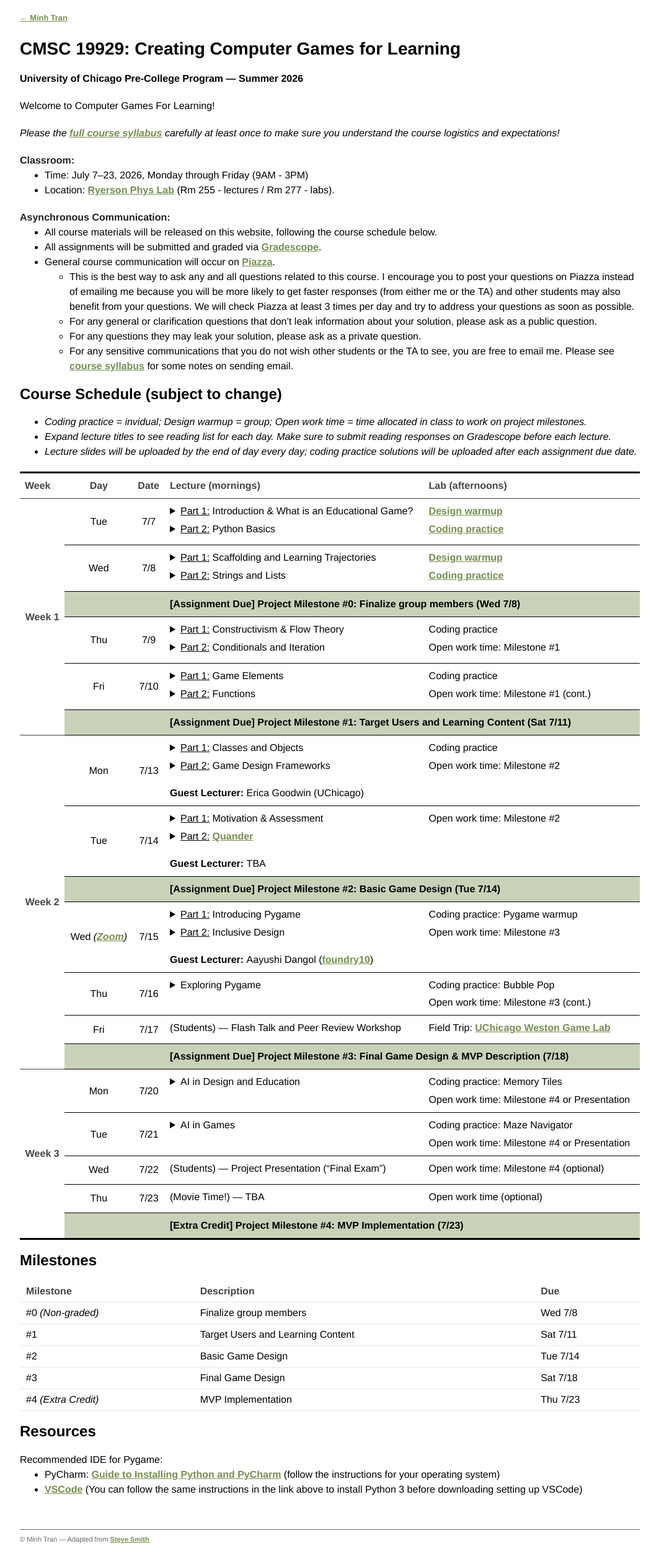
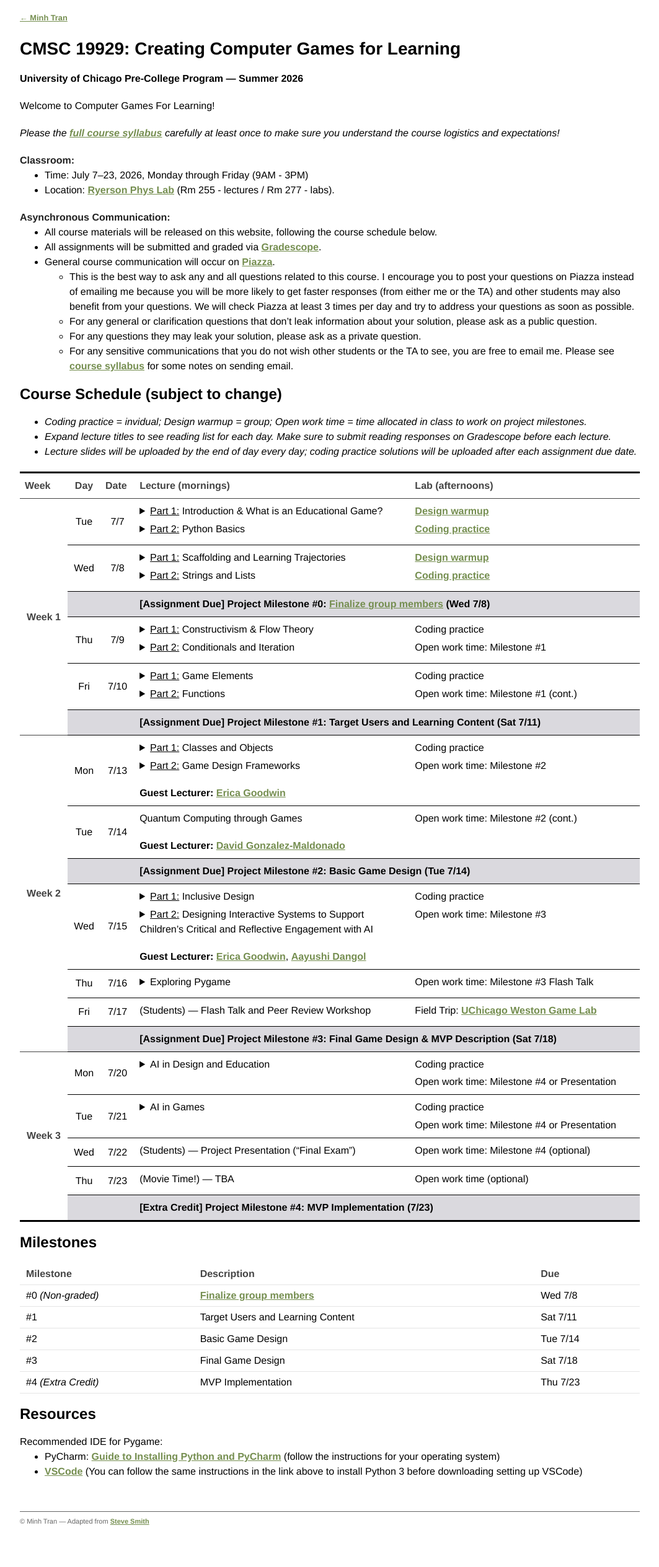
Before and after one commit to ngminhtran/ngminhtran.github.io, a Jekyll site: the page built from teaching/cgl/index.md, in a window 1280 px wide. Shown: the whole page at 62% size, without its empty margins (108-1171 px from the left). Built offline with Jekyll 4.4.1, drawn with Linux system fonts in a browser that asks for light colours; after the commit the page ends 2500 px from its top, so only the background shows below that.

Commit message:
finalized guest speakers, added links to more assignments

```diff
--- a/_data/cgl_schedule.yml
+++ b/_data/cgl_schedule.yml
@@ -24,7 +24,7 @@
         - title: "Part 2: Strings and Lists"
           slides: "/assets/courses/csmc19929/lec_slides/W1bPython_StringsLists.pdf"
       lab: "[Design warmup](/assets/courses/csmc19929/design_learning_trajectory.pdf){:target='_blank'}; [Coding practice](/assets/courses/csmc19929/2strings_lists.zip)"
-      assignment: "Project Milestone #0: Finalize group members (Wed 7/8)"
+      assignment: "Project Milestone #0: [Finalize group members](https://docs.google.com/spreadsheets/d/1MSMg4Xup1ORAyFa39v3dBGM5s95rhKxeF6S9wC46kdM/edit?usp=sharing){:target='_blank'} (Wed 7/8)"
 
     - day: "Thu"
       date: "7/9"
@@ -55,28 +55,26 @@
       lectures:
         - title: "Part 1: Classes and Objects"
         - title: "Part 2: Game Design Frameworks"
-      guest-speaker: "Erica Goodwin (UChicago)"
+      guest-speaker: "[Erica Goodwin](https://ericagoodwin.github.io/){:target='_blank'}"
       # lab: "[Coding practice](/assets/courses/csmc19929/5oop.zip); Open work time: Milestone #2"
       lab: "Coding practice; Open work time: Milestone #2"
 
     - day: "Tue"
       date: "7/14"
-      lectures:
-        - title: "Part 1: Motivation & Assessment"
-        - title: "Part 2: [Quander](https://www.canonlab.org/quander)"
-      guest-speaker: "TBA"
-      lab: "Open work time:  Milestone #2"
+      lecture: "Quantum Computing through Games"
+      guest-speaker: "[David Gonzalez-Maldonado](https://dagm.io/){:target='_blank'}"
+      lab: "Open work time:  Milestone #2 (cont.)"
       assignment: "Project Milestone #2: Basic Game Design (Tue 7/14)"
 
     - day: "Wed"
       date: "7/15"
-      zoom: true
+      # zoom: true
       lectures:
-        - title: "Part 1: Introducing Pygame"
-        - title: "Part 2: Inclusive Design"
-      guest-speaker: "Aayushi Dangol ([foundry10](https://www.foundry10.org/))"
+        - title: "Part 1: Inclusive Design"
+        - title: "Part 2: Designing Interactive Systems to Support<br>Children’s Critical and Reflective Engagement with AI"
+      guest-speaker: "[Erica Goodwin](https://ericagoodwin.github.io/){:target='_blank'}, [Aayushi Dangol](https://adango26.github.io/){:target='_blank'}"
       # lab: "[Coding practice](/assets/courses/csmc19929/7pygame.zip): Pygame warmup; Open work time: Milestone #3"
-      lab: "Coding practice: Pygame warmup; Open work time: Milestone #3"
+      lab: "Coding practice; Open work time: Milestone #3"
 
     - day: "Thu"
       date: "7/16"
@@ -84,13 +82,13 @@
       lectures:
         - title: "Exploring Pygame"
       # lab: "[Coding practice](/assets/courses/csmc19929/7pygame.zip): Bubble Pop; Open work time: Milestone #3"
-      lab: "Coding practice: Bubble Pop; Open work time: Milestone #3 (cont.)"
+      lab: "Open work time: Milestone #3 Flash Talk"
 
     - day: "Fri"
       date: "7/17"
       lecture: "(Students) --- Flash Talk and Peer Review Workshop"
       lab: "Field Trip: [UChicago Weston Game Lab](https://www.logancenter.uchicago.edu/mediaartsdesign/wgl)"
-      assignment: "Project Milestone #3: Final Game Design & MVP Description (7/18)"
+      assignment: "Project Milestone #3: Final Game Design & MVP Description (Sat 7/18)"
 
 
 - week: "Week 3"
@@ -100,14 +98,14 @@
       lectures:
         - title: "AI in Design and Education"
       # lab: "[Coding practice](/assets/courses/csmc19929/7pygame.zip): Memory Tiles; Open work time"
-      lab: "Coding practice: Memory Tiles; Open work time: Milestone #4 or Presentation"
+      lab: "Coding practice; Open work time: Milestone #4 or Presentation"
 
     - day: "Tue"
       date: "7/21"
       lectures:
         - title: "AI in Games"
       # lab: "[Coding practice](/assets/courses/csmc19929/7pygame.zip): Maze Navigator; Open work time"
-      lab: "Coding practice: Maze Navigator; Open work time: Milestone #4 or Presentation"
+      lab: "Coding practice; Open work time: Milestone #4 or Presentation"
 
     - day: "Wed"
       date: "7/22"
--- a/_includes/cgl_schedule.html
+++ b/_includes/cgl_schedule.html
@@ -89,14 +89,18 @@
         <tr class="assignment">
           <td></td>
           <td></td>
-          <td colspan="2" class="assignment-cell">[Assignment Due] {{ day.assignment }}</td>
+          <td colspan="2" class="assignment-cell">
+            [Assignment Due] {{ day.assignment | markdownify | remove: '<p>' | remove: '</p>' | strip }}
+          </td>
         </tr>
         {% endif %}
         {% if day.extra_credit %}
         <tr class="assignment">
           <td></td>
           <td></td>
-          <td colspan="2" class="assignment-cell">[Extra Credit] {{ day.extra_credit }}</td>
+          <td colspan="2" class="assignment-cell">
+            [Extra Credit] {{ day.extra_credit | markdownify | remove: '<p>' | remove: '</p>' | strip }}
+          </td>
         </tr>
         {% endif %}
       {% endfor %}
--- a/_sass/course.scss
+++ b/_sass/course.scss
@@ -100,7 +100,7 @@ body.course-page {
 
 
   tr.assignment td {
-    background-color: #c8d2b9;
+    background-color: #dad9de;
   }
 
   .assignment-cell {
--- a/teaching/cgl/index.md
+++ b/teaching/cgl/index.md
@@ -39,7 +39,7 @@ Welcome to Computer Games For Learning!
 
 | Milestone | Description | Due |
 |-----------|-------------|-----|
-| #0 *(Non-graded)* | Finalize group members | Wed 7/8 |
+| #0 *(Non-graded)* | [Finalize group members](https://docs.google.com/spreadsheets/d/1MSMg4Xup1ORAyFa39v3dBGM5s95rhKxeF6S9wC46kdM/edit?usp=sharing){:target='_blank'} | Wed 7/8 |
 | #1 | Target Users and Learning Content | Sat 7/11 |
 | #2 | Basic Game Design | Tue 7/14 |
 | #3 | Final Game Design | Sat 7/18 |
```
Also changed, not shown: 4 other files.
